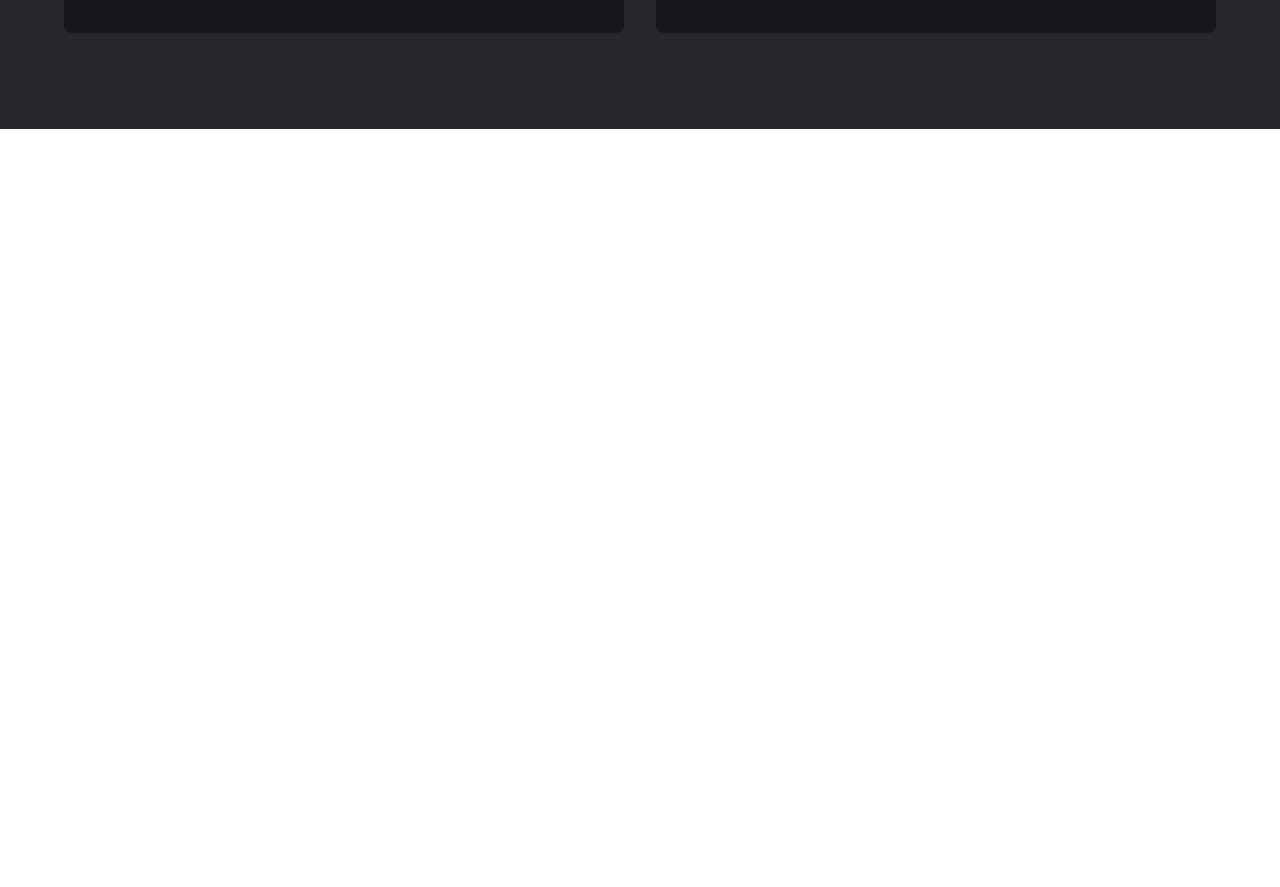
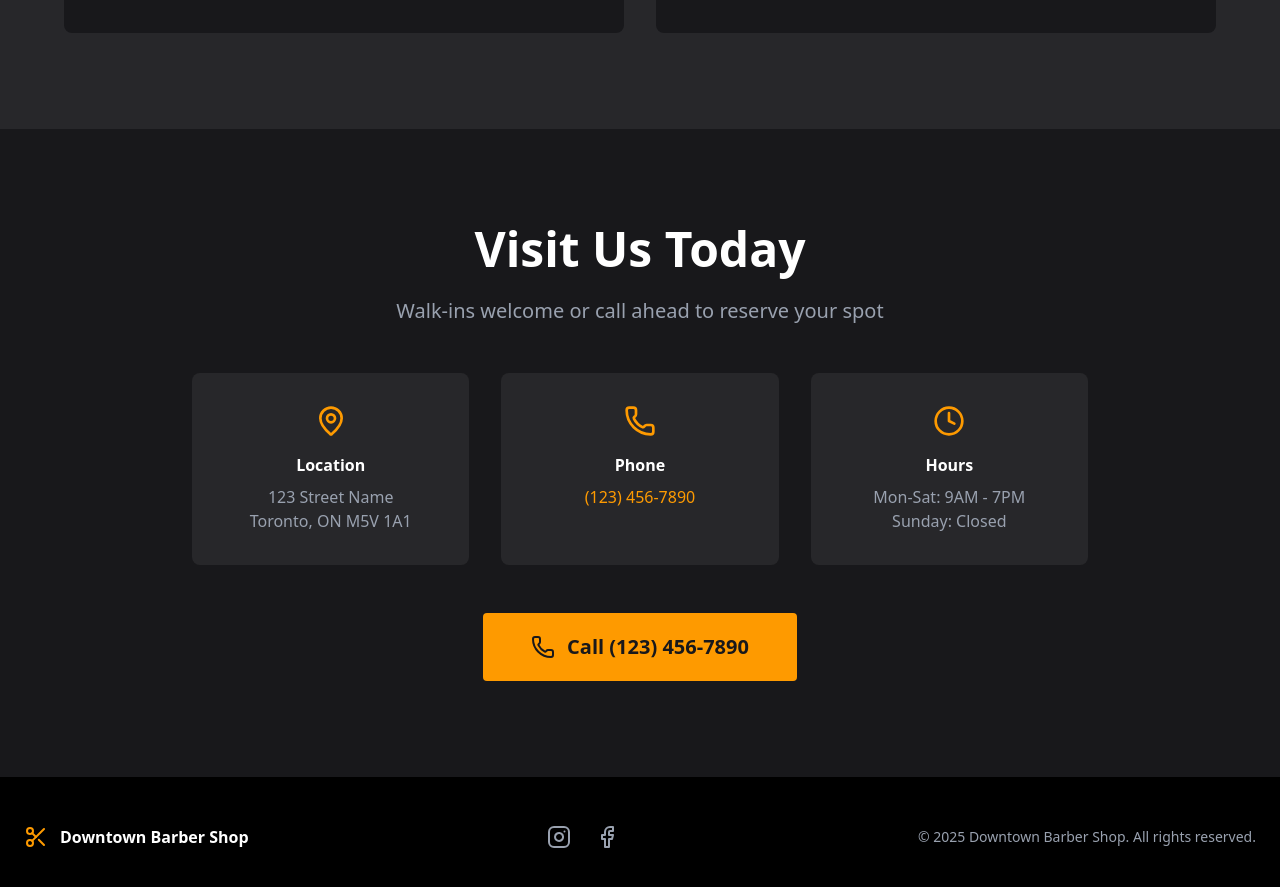
Before and after one commit to kyoriku/downtown-barbershop, a React (Vite) app: page / in a window 1280 px wide. Shown: the part 4247-5134 px from the top of the page. Before the commit the page ends 4376 px from the top, so only its background shows below. Built offline with nearby package versions, Linux system fonts and the light colour scheme.

Commit message:
add contact section and footer

```diff
--- a/src/App.jsx
+++ b/src/App.jsx
@@ -1,5 +1,5 @@
 import { useState, useEffect } from 'react';
-import { Phone, MapPin, Clock, Instagram, Scissors, Star, ChevronRight, Menu, X } from 'lucide-react';
+import { Phone, MapPin, Clock, Instagram, Facebook, Scissors, Star, ChevronRight, Menu, X } from 'lucide-react';
 
 const BarberShop = () => {
   const [mobileMenuOpen, setMobileMenuOpen] = useState(false);
@@ -385,6 +385,63 @@ const BarberShop = () => {
           </div>
         </div>
       </section>
+
+      {/* Contact */}
+      <section id="contact" className="py-24 px-6 bg-zinc-900">
+        <div className="max-w-4xl mx-auto text-center">
+          <h2 className="text-5xl font-bold text-white mb-6">Visit Us Today</h2>
+          <p className="text-xl text-gray-400 mb-12">Walk-ins welcome or call ahead to reserve your spot</p>
+
+          <div className="grid md:grid-cols-3 gap-8 mb-12">
+            <div className="bg-zinc-800 p-8 rounded-lg">
+              <MapPin className="w-8 h-8 text-amber-500 mx-auto mb-4" />
+              <h3 className="text-white font-bold mb-2">Location</h3>
+              <p className="text-gray-400">123 Street Name<br />Toronto, ON M5V 1A1</p>
+            </div>
+            <div className="bg-zinc-800 p-8 rounded-lg">
+              <Phone className="w-8 h-8 text-amber-500 mx-auto mb-4" />
+              <h3 className="text-white font-bold mb-2">Phone</h3>
+              <a href="tel:1234567890" className="text-amber-500 hover:text-amber-400">
+                (123) 456-7890
+              </a>
+            </div>
+            <div className="bg-zinc-800 p-8 rounded-lg">
+              <Clock className="w-8 h-8 text-amber-500 mx-auto mb-4" />
+              <h3 className="text-white font-bold mb-2">Hours</h3>
+              <p className="text-gray-400">Mon-Sat: 9AM - 7PM<br />Sunday: Closed</p>
+            </div>
+          </div>
+
+          <a
+            href="tel:1234567890"
+            className="inline-flex items-center gap-3 px-12 py-5 bg-amber-500 text-zinc-900 font-bold text-xl rounded cursor-pointer transition-all hover:bg-amber-400"
+          >
+            <Phone className="w-6 h-6" />
+            Call (123) 456-7890
+          </a>
+        </div>
+      </section>
+
+      {/* Footer */}
+      <footer className="bg-black text-gray-400 py-12 px-6">
+        <div className="max-w-7xl mx-auto">
+          <div className="flex flex-col md:flex-row justify-between items-center gap-6">
+            <div className="flex items-center gap-3">
+              <Scissors className="w-6 h-6 text-amber-500" />
+              <span className="text-white font-bold">Downtown Barber Shop</span>
+            </div>
+            <div className="flex gap-6">
+              <a href="#" className="hover:text-amber-500 transition-colors cursor-pointer">
+                <Instagram className="w-6 h-6" />
+              </a>
+              <a href="#" className="hover:text-amber-500 transition-colors cursor-pointer">
+                <Facebook className="w-6 h-6" />
+              </a>
+            </div>
+            <p className="text-sm">© 2025 Downtown Barber Shop. All rights reserved.</p>
+          </div>
+        </div>
+      </footer>
     </div>
   );
 }
```
